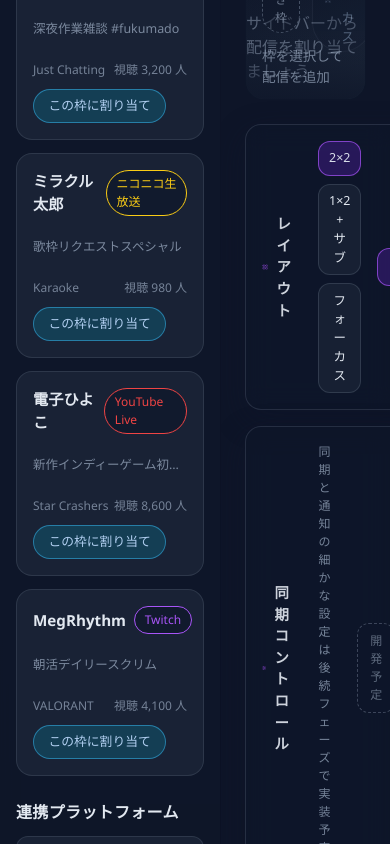
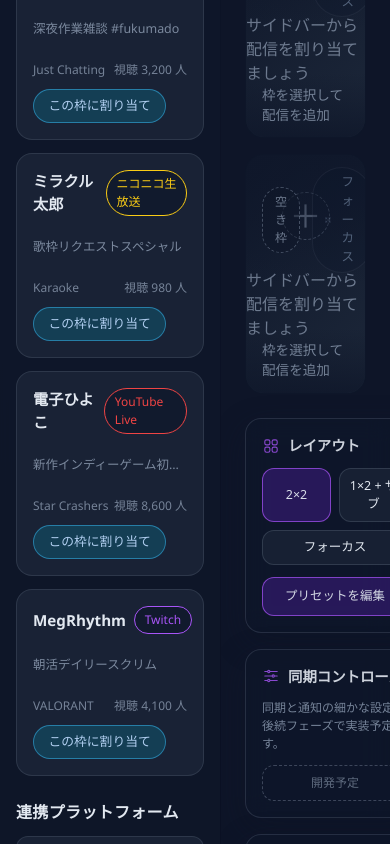
Before and after one commit to sk-anglers/fukumado, a React (Vite) app in the folder web/: page / in a window 390 px wide. Shown: the part 860-1704 px from the top of the page. Built offline with nearby package versions, Linux system fonts and the light colour scheme.

Commit message:
レイアウト修正

```diff
--- a/web/src/components/GlobalControls/GlobalControls.module.css
+++ b/web/src/components/GlobalControls/GlobalControls.module.css
@@ -1,12 +1,8 @@
 .container {
-  position: absolute;
-  right: 1.5rem;
-  top: 1.5rem;
-  display: flex;
-  flex-direction: column;
+  display: grid;
+  grid-template-columns: repeat(auto-fit, minmax(220px, 1fr));
   gap: 1rem;
-  width: 240px;
-  z-index: 4;
+  align-self: stretch;
 }
 
 .card {
@@ -93,35 +89,12 @@
   color: rgba(148, 163, 184, 0.6);
 }
 
-@media (max-width: 1440px) {
+@media (max-width: 960px) {
   .container {
-    position: static;
-    width: 100%;
+    grid-template-columns: repeat(auto-fit, minmax(180px, 1fr));
   }
 
   .card {
-    flex-direction: row;
-    align-items: center;
-    gap: 1rem;
-    justify-content: space-between;
-  }
-
-  .buttons {
-    flex: 1;
-  }
-
-  .primaryAction {
-    flex-shrink: 0;
+    align-items: stretch;
   }
 }
-
-@media (max-width: 960px) {
-  .container {
-    flex-direction: row;
-    flex-wrap: wrap;
-  }
-
-  .card {
-    flex: 1 1 45%;
-  }
-}
```
